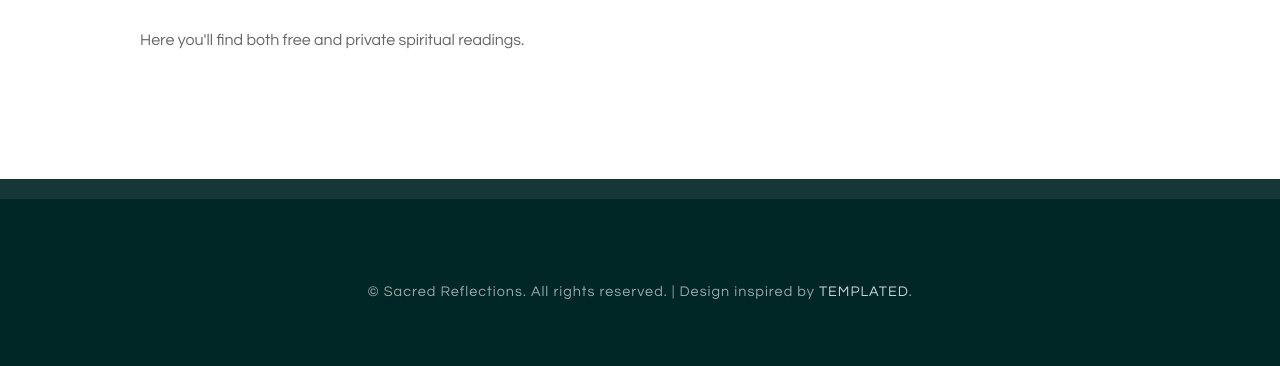
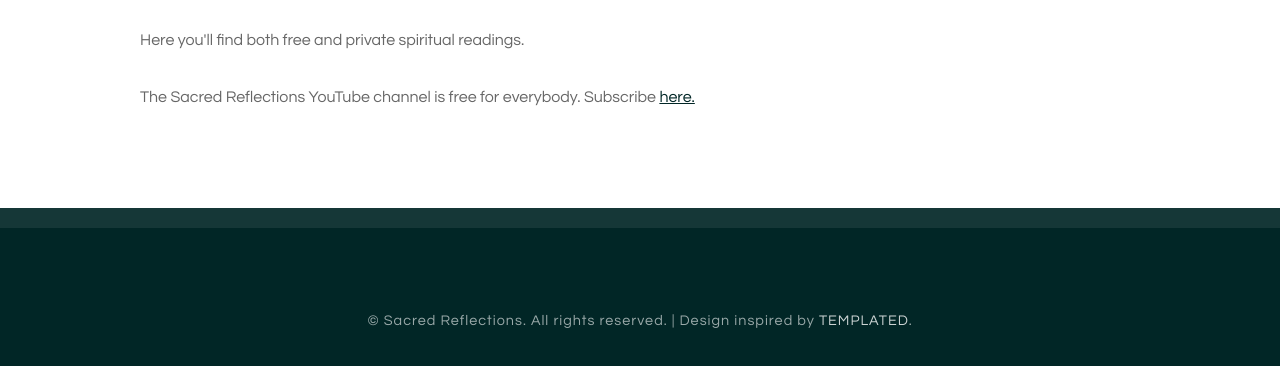
Before and after one commit to mchjess/sacredreflections, a plain HTML site: page spiritual-readings.html in a window 1280 px wide. Shown: the part 508-874 px from the top of the page. Drawn offline with Linux system fonts and the light colour scheme.

Commit message:
Youtube link added.

```diff
--- a/spiritual-readings.html
+++ b/spiritual-readings.html
@@ -51,7 +51,7 @@ Released   : 20140322
 		</div>
 		<p> Here you'll find both free and private spiritual readings.
 			<br><br>
-
+		The Sacred Reflections YouTube channel is free for everybody. Subscribe <a href="https://www.youtube.com/@SacredReflectionsTarot">here.</a>
             </p>
 	</div>
 
```
